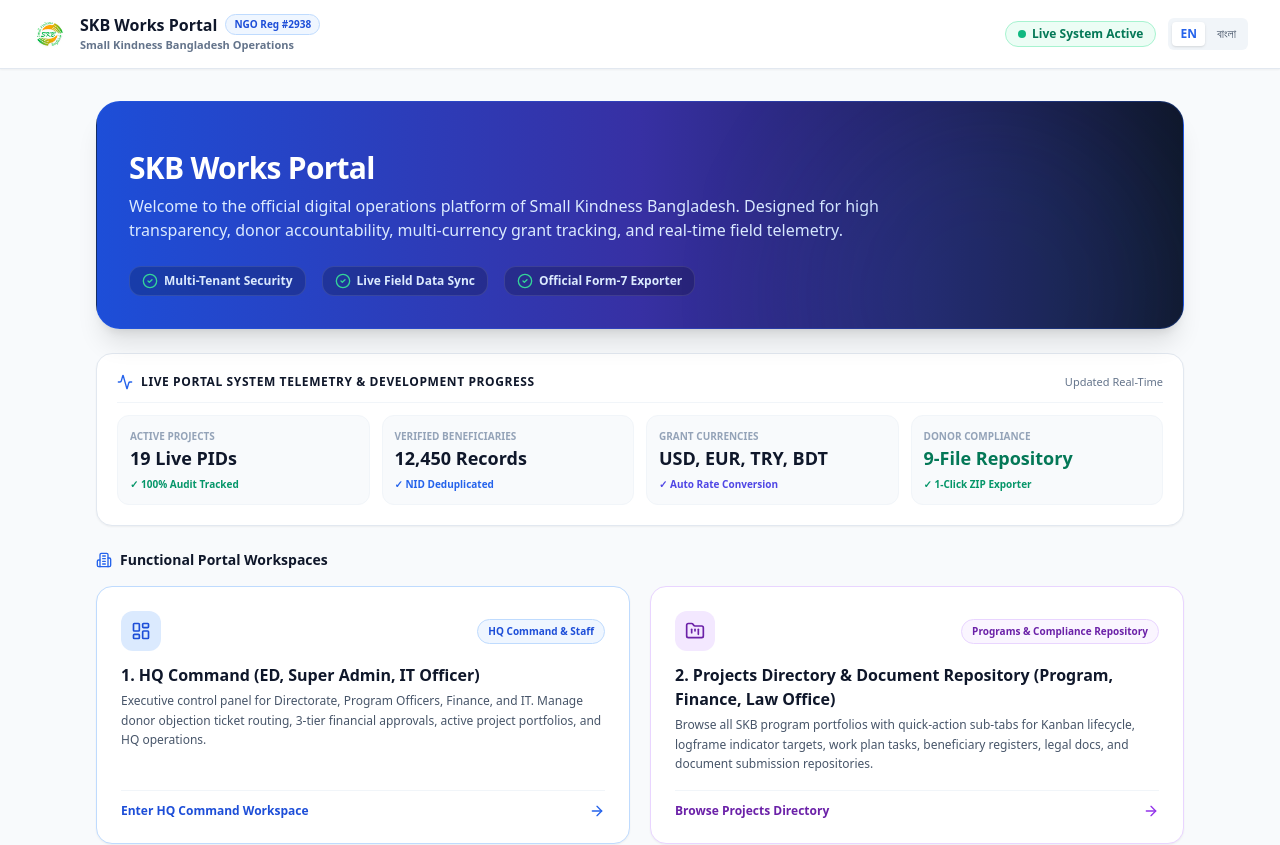
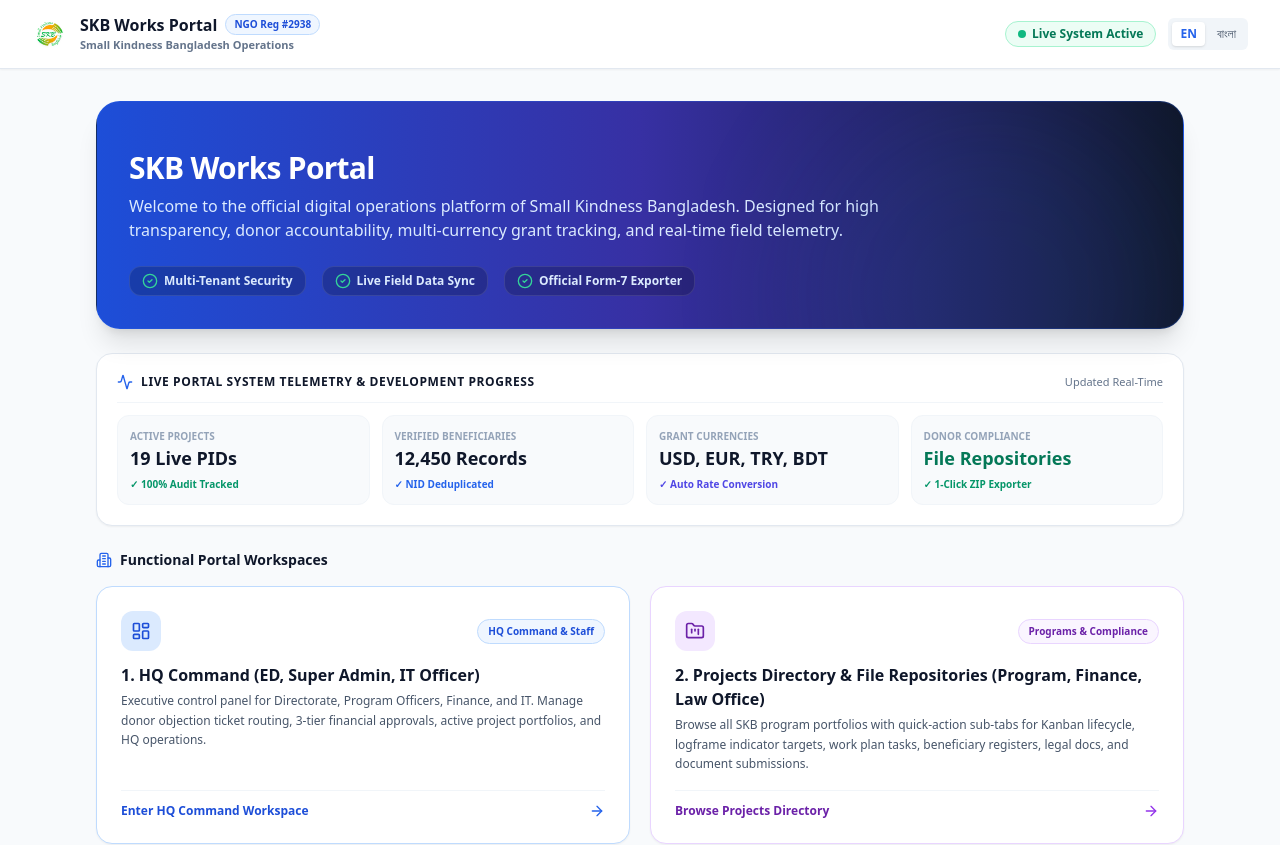
Before and after one commit to dhshishirD/skb-portal, a Next.js app: page / in a window 1280 px wide. Shown: the top 845 px of the page. Built offline with nearby package versions, Linux system fonts and the light colour scheme; no server answers.

Commit message:
style(ui): apply exact user-requested professional labels across all portal workspaces

```diff
--- a/src/app/(donor)/donor-dashboard/page.tsx
+++ b/src/app/(donor)/donor-dashboard/page.tsx
@@ -527,7 +527,7 @@ export default function DonorDashboardPage() {
                       onClick={() => setInspectingProject(project)}
                       className="inline-flex items-center gap-1.5 px-4 py-2 bg-blue-600 hover:bg-blue-700 text-white font-bold text-xs rounded-xl shadow-sm transition-all"
                     >
-                      <Eye className="w-3.5 h-3.5" /> Inspect Compliance Package ({project.primaryDocs.length + project.specialDocs.length})
+                      <Eye className="w-3.5 h-3.5" /> Document Inspection ({project.primaryDocs.length + project.specialDocs.length})
                     </button>
 
                     <button
@@ -556,7 +556,7 @@ export default function DonorDashboardPage() {
           <div className="bg-white rounded-2xl max-w-2xl w-full p-6 shadow-2xl border border-slate-200 space-y-5 max-h-[85vh] overflow-y-auto animate-in fade-in duration-200">
             <div className="flex items-center justify-between border-b border-slate-100 pb-3">
               <div>
-                <h3 className="text-base font-extrabold text-slate-900">Document Inspection Directory</h3>
+                <h3 className="text-base font-extrabold text-slate-900">Document Inspection</h3>
                 <p className="text-xs text-slate-500 font-mono">{inspectingProject.pid} • {inspectingProject.partner}</p>
               </div>
               <button
@@ -572,7 +572,7 @@ export default function DonorDashboardPage() {
               <div className="flex items-center gap-2">
                 <FolderArchive className="w-4 h-4 text-emerald-700 shrink-0" />
                 <span className="text-xs font-bold text-emerald-950">
-                  Official Audit Package Directory ({inspectingProject.primaryDocs.length + inspectingProject.specialDocs.length} Documents)
+                  Official Audit Package ({inspectingProject.primaryDocs.length + inspectingProject.specialDocs.length} Documents)
                 </span>
               </div>
               <div className="flex items-center gap-2">
--- a/src/app/(donor)/layout.tsx
+++ b/src/app/(donor)/layout.tsx
@@ -34,7 +34,7 @@ export default function DonorLayout({
   const navItems = [
     { href: '/donor-dashboard', label: 'Partner Command Overview', icon: Globe },
     { href: '/donor-dashboard#portfolio', label: 'Grant Program Portfolio', icon: FolderKanban },
-    { href: '/donor-dashboard#vault', label: 'Form-7 Compliance Repository', icon: FileCheck2, badge: '7/7' },
+    { href: '/donor-dashboard#vault', label: 'Form-7 Compliance', icon: FileCheck2, badge: '7/7' },
     { href: '/donor-dashboard#clarifications', label: 'Audit Clarification Threads', icon: MessageSquare, badge: 'Live' },
     { href: '/donor-dashboard#financials', label: 'Multi-Currency Disbursal', icon: DollarSign },
     { href: '/donor-dashboard#security', label: 'Partner Audit Verification', icon: ShieldCheck, badge: 'Verified' },
--- a/src/app/(staff)/community/page.tsx
+++ b/src/app/(staff)/community/page.tsx
@@ -104,7 +104,7 @@ const INITIAL_STAFF_CONTACTS: StaffContact[] = [
     role: 'Admin & IT Manager',
     avatar: 'https://images.unsplash.com/photo-1472099645785-5658abf4ff4e?w=100&auto=format&fit=crop&q=80',
     status: 'online',
-    lastMessage: 'Supabase storage repository sync is active for all officers.',
+    lastMessage: 'Supabase Storage sync is active for all officers.',
     lastMessageTime: 'Yesterday',
   },
   {
@@ -211,7 +211,7 @@ const INITIAL_COMMUNITY_POSTS: CommunityPost[] = [
         id: 'c2',
         authorName: 'Muktadir Rahaman',
         authorRole: 'Admin & IT Manager',
-        text: 'Verified file integrity in Supabase storage repository. Donor hub link updated.',
+        text: 'Verified file integrity in Supabase Storage. Donor hub link updated.',
         createdAt: '2026-09-21 03:45 PM',
       },
     ],
@@ -222,7 +222,7 @@ const INITIAL_COMMUNITY_POSTS: CommunityPost[] = [
     authorRole: 'Executive Director',
     category: 'HQ Announcements',
     title: 'New 2026 International Donor Reporting Environment Live on SKB Portal',
-    content: 'We have officially deployed the multi-currency grant tracking engine and standard 9-file compliance repository at /donor-dashboard. All officers should ensure Form-7 reports and 3-proposal vendor quotes are generated via /me/report-generator.',
+    content: 'We have officially deployed the multi-currency grant tracking engine and File Repositories at /donor-dashboard. All officers should ensure Form-7 reports and 3-proposal vendor quotes are generated via /me/report-generator.',
     likesCount: 24,
     likedByMe: false,
     createdAt: '2026-09-27 10:15 AM',
--- a/src/app/(staff)/dashboard/page.tsx
+++ b/src/app/(staff)/dashboard/page.tsx
@@ -129,7 +129,7 @@ export default function StaffDashboardPage() {
             </span>
           </div>
           <p className="text-xs text-blue-100 leading-relaxed max-w-2xl">
-            Welcome to Small Kindness Bangladesh. External stakeholders and executive management can preview live operational progress, field telemetry, and compliance repository submissions in real-time.
+            Welcome to Small Kindness Bangladesh. External stakeholders and executive management can preview live operational progress, field telemetry, and Programs & Compliance submissions in real-time.
           </p>
         </div>
         <Link
@@ -432,7 +432,7 @@ export default function StaffDashboardPage() {
                 New 2026 Donor Intelligence Portal Deployed
               </p>
               <p className="text-[11px] text-slate-500 line-clamp-2">
-                Multi-currency grant tracking engine and 9-file compliance package repository now active...
+                Multi-currency grant tracking engine and File Repositories now active...
               </p>
             </div>
           </div>
--- a/src/app/(staff)/projects/[id]/documents/page.tsx
+++ b/src/app/(staff)/projects/[id]/documents/page.tsx
@@ -88,7 +88,7 @@ export default function DocumentLibraryPage({ params }: { params: { id: string }
         <div>
           <div className="flex items-center gap-2 text-xs text-slate-500 mb-1">
             <Link href="/projects" className="hover:underline">Projects</Link> &rsaquo;
-            <span className="font-semibold text-slate-800">Project #{projectId} Compliance Repository</span>
+            <span className="font-semibold text-slate-800">Project Compliance (#{projectId})</span>
           </div>
           <h1 className="text-xl font-extrabold text-slate-900 flex items-center gap-2">
             <FileText className="w-5 h-5 text-blue-600" />
@@ -156,7 +156,7 @@ export default function DocumentLibraryPage({ params }: { params: { id: string }
           <div>
             <p className="font-bold text-emerald-950">Live Multi-Tenant Sync Active with International Donor Portal</p>
             <p className="text-[11px] text-emerald-800">
-              All documents listed below automatically populate in the **Document Inspection Directory** on **skbportal.online/donor-dashboard** for partner audit & sign-off.
+              All documents listed below automatically populate in **Document Inspection** on **skbportal.online/donor-dashboard** for partner audit & sign-off.
             </p>
           </div>
         </div>
--- a/src/app/page.tsx
+++ b/src/app/page.tsx
@@ -120,7 +120,7 @@ export default function RootPage() {
 
             <div className="bg-slate-50 p-3 rounded-xl border border-slate-100 space-y-1">
               <span className="text-[10px] text-slate-400 font-bold uppercase block">Donor Compliance</span>
-              <span className="text-lg font-extrabold text-emerald-700">9-File Repository</span>
+              <span className="text-lg font-extrabold text-emerald-700">File Repositories</span>
               <span className="text-[10px] text-emerald-600 font-bold block">✓ 1-Click ZIP Exporter</span>
             </div>
           </div>
@@ -165,7 +165,7 @@ export default function RootPage() {
               </div>
             </Link>
 
-            {/* WORKSPACE 2: PROJECTS DIRECTORY & DOCUMENT REPOSITORY (Program, Finance, Law Office) */}
+            {/* WORKSPACE 2: PROJECTS DIRECTORY & FILE REPOSITORIES (Program, Finance, Law Office) */}
             <Link
               href="/projects"
               className="group p-6 rounded-2xl border border-purple-200 bg-white hover:bg-purple-50/40 hover:border-purple-400 shadow-sm hover:shadow-md transition-all space-y-4 flex flex-col justify-between"
@@ -176,16 +176,16 @@ export default function RootPage() {
                     <FolderKanban className="w-5 h-5" />
                   </div>
                   <span className="text-[10px] font-extrabold bg-purple-50 text-purple-800 px-2.5 py-1 rounded-full border border-purple-200">
-                    Programs & Compliance Repository
+                    Programs & Compliance
                   </span>
                 </div>
 
                 <div>
                   <h4 className="text-base font-extrabold text-slate-900 group-hover:text-purple-900 transition-colors">
-                    2. Projects Directory & Document Repository (Program, Finance, Law Office)
+                    2. Projects Directory & File Repositories (Program, Finance, Law Office)
                   </h4>
                   <p className="text-xs text-slate-600 mt-1 leading-relaxed">
-                    Browse all SKB program portfolios with quick-action sub-tabs for Kanban lifecycle, logframe indicator targets, work plan tasks, beneficiary registers, legal docs, and document submission repositories.
+                    Browse all SKB program portfolios with quick-action sub-tabs for Kanban lifecycle, logframe indicator targets, work plan tasks, beneficiary registers, legal docs, and document submissions.
                   </p>
                 </div>
               </div>
```
Also changed, not shown: src/app/(staff)/me/report-generator/page.tsx (+4 -4 lines).
